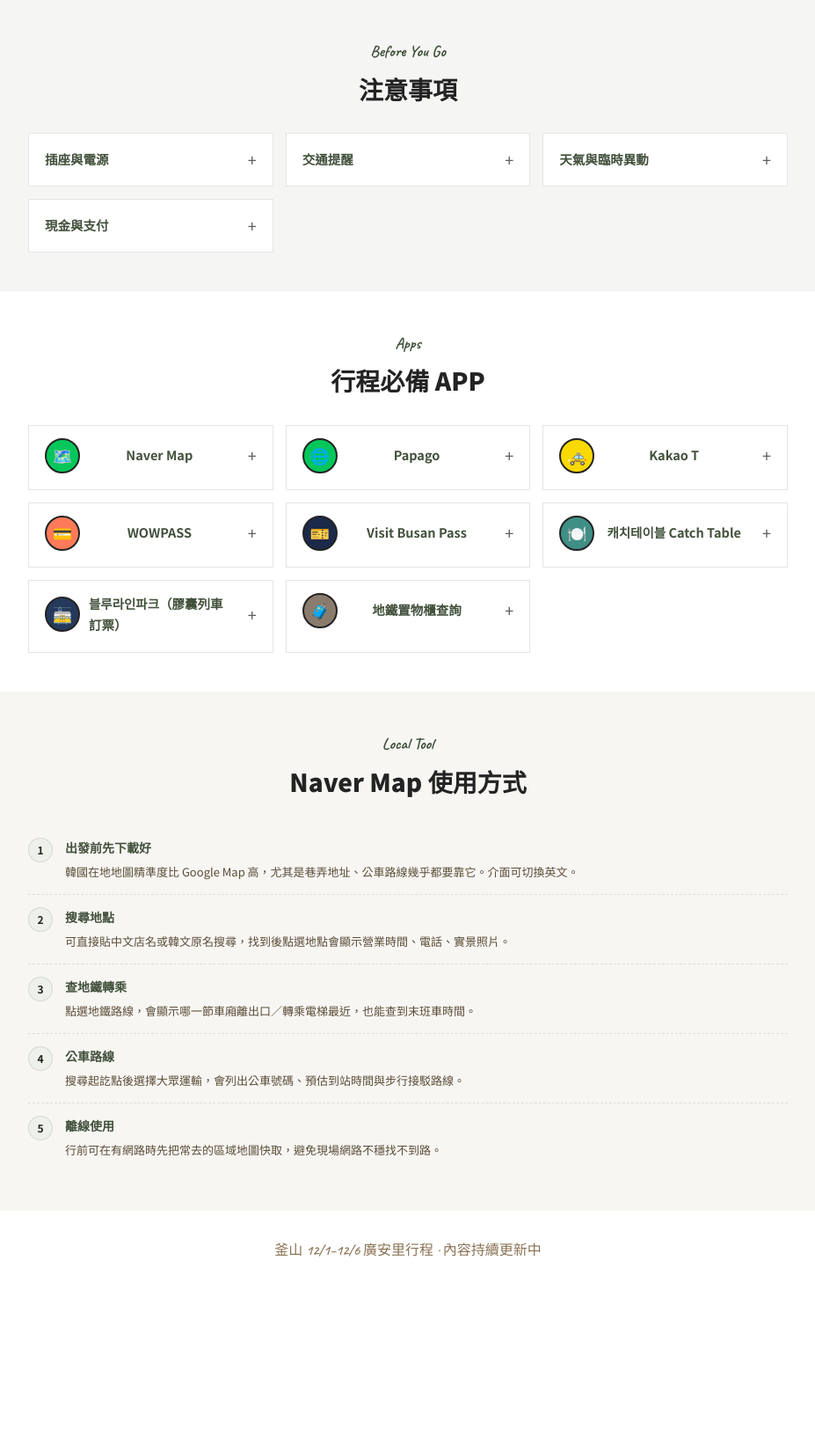
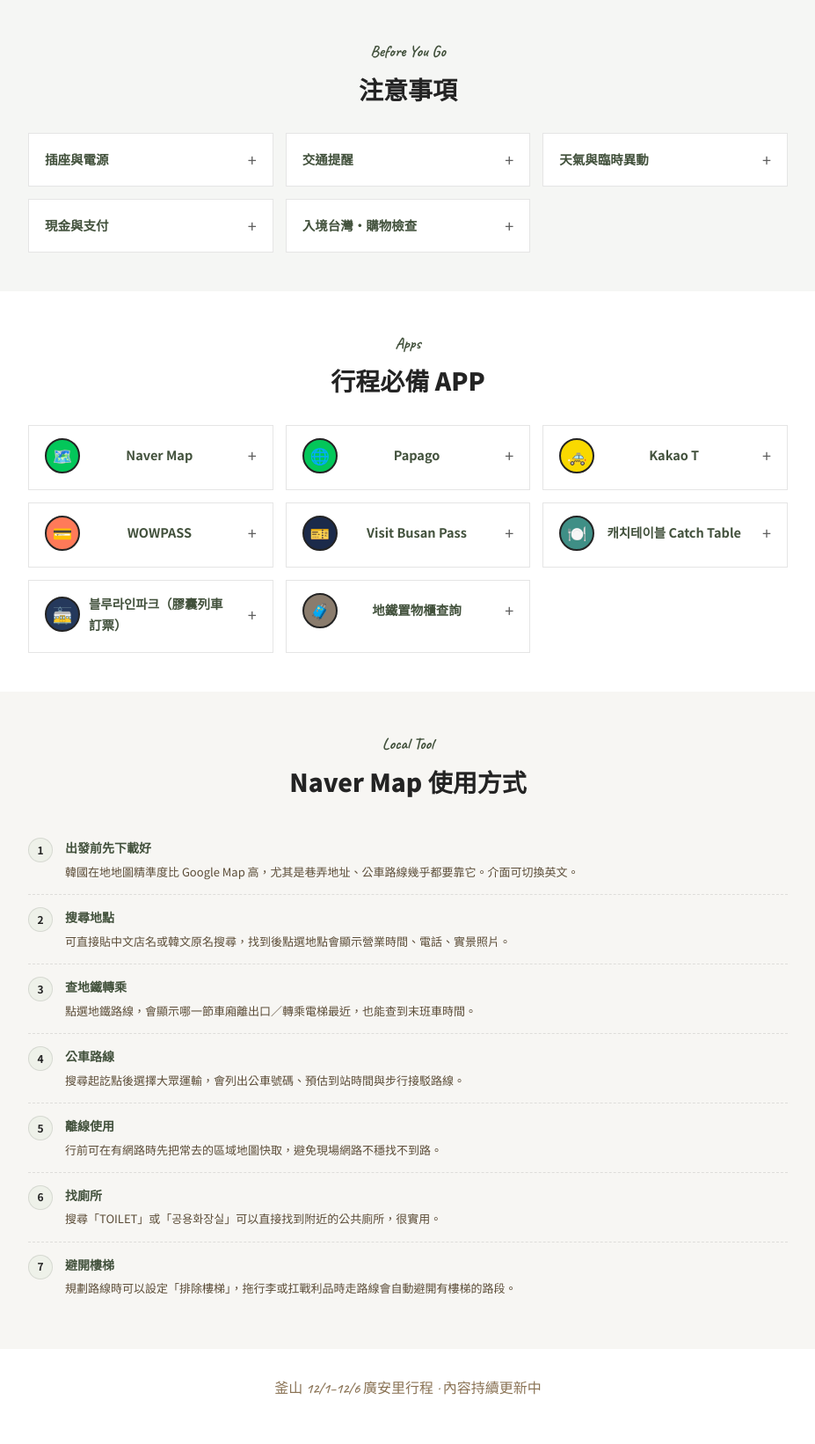
Before and after one commit to lynnhu822-coder/busan6days, a plain HTML site: page index.html in a window 1280 px wide. Shown: the part 4534-6175 px from the top of the page at 88% size, without its empty margins (176-1103 px from the left). Before the commit the page ends 6017 px from the top, so only its background shows below. Drawn offline with Linux system fonts and the light colour scheme.

Commit message:
Add files via upload

```diff
--- a/index.html
+++ b/index.html
@@ -472,6 +472,12 @@
       <ul><li>部分小吃店、傳統市場攤位不一定收卡，建議隨身備少量現金</li><li>WOWPASS 之類的多功能卡可當交通卡＋付款卡使用</li></ul>
       </div>
     </details>
+    <details class="note-card">
+      <summary>入境台灣・購物檢查</summary>
+      <div class="card-body">
+      <ul><li>怕買到不能帶回台灣的食品/商品，可以在搜尋引擎搜尋「台灣入境 AI 放大鏡」（不是App，是網頁工具），上傳商品包裝照片讓AI幫忙判斷能不能帶回台灣</li></ul>
+      </div>
+    </details>
   </div>
 </section>
 </div>
@@ -549,6 +555,8 @@
     <div class="step"><div class="num"></div><div class="txt"><h4>查地鐵轉乘</h4><p>點選地鐵路線，會顯示哪一節車廂離出口／轉乘電梯最近，也能查到末班車時間。</p></div></div>
     <div class="step"><div class="num"></div><div class="txt"><h4>公車路線</h4><p>搜尋起訖點後選擇大眾運輸，會列出公車號碼、預估到站時間與步行接駁路線。</p></div></div>
     <div class="step"><div class="num"></div><div class="txt"><h4>離線使用</h4><p>行前可在有網路時先把常去的區域地圖快取，避免現場網路不穩找不到路。</p></div></div>
+    <div class="step"><div class="num"></div><div class="txt"><h4>找廁所</h4><p>搜尋「TOILET」或「공용화장실」可以直接找到附近的公共廁所，很實用。</p></div></div>
+    <div class="step"><div class="num"></div><div class="txt"><h4>避開樓梯</h4><p>規劃路線時可以設定「排除樓梯」，拖行李或扛戰利品時走路線會自動避開有樓梯的路段。</p></div></div>
   </div>
 </section>
 </div>
```
